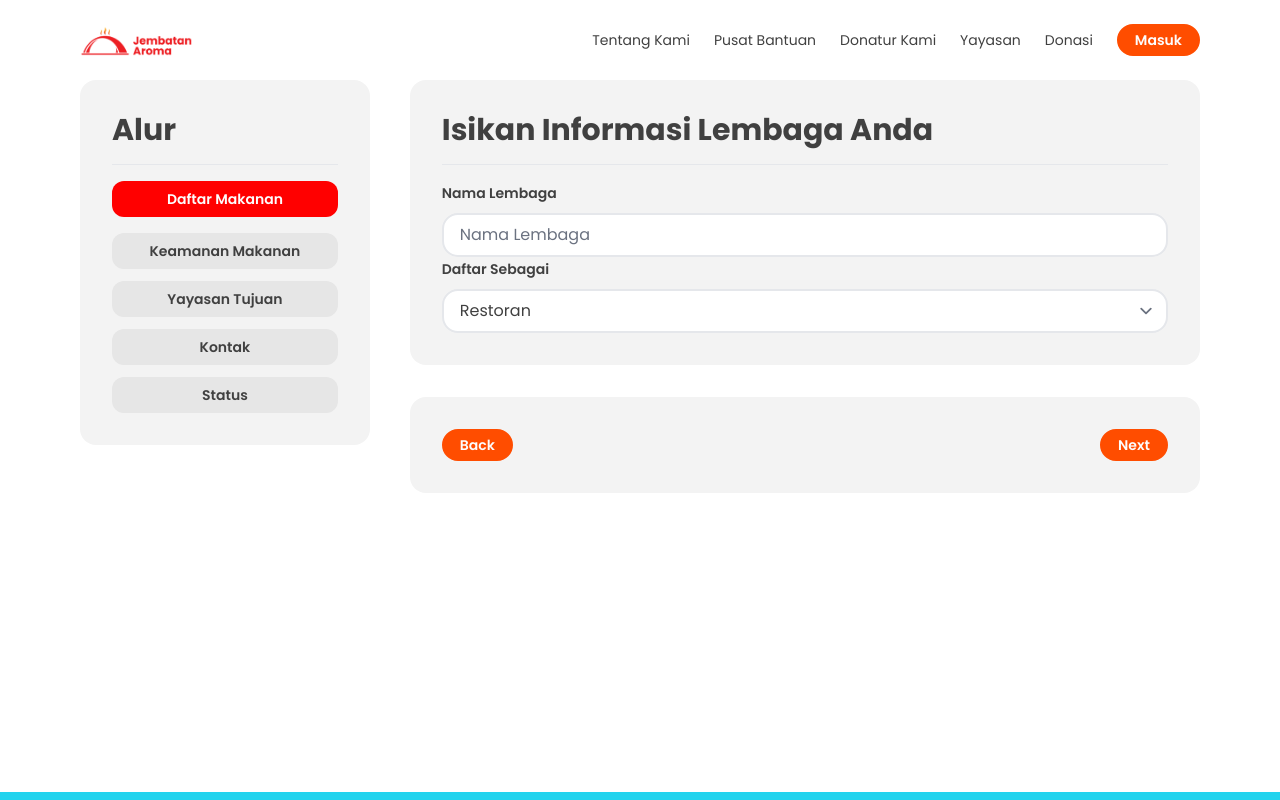
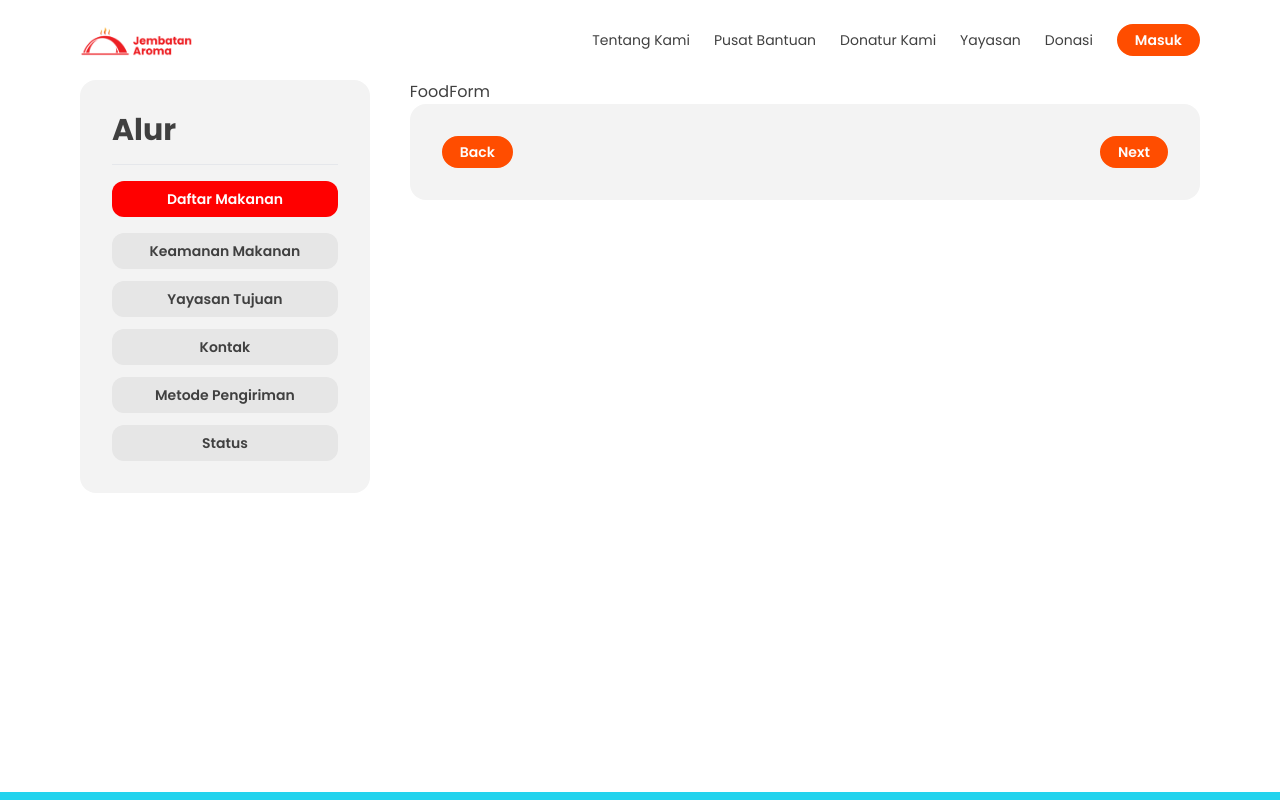
Before and after one commit to javierreansyah/Jembatan-Aroma, a React (Vite) app: page /donasi in a window 1280 px wide. Built offline with nearby package versions, Linux system fonts and the light colour scheme.

Commit message:
[Javier] added donation paging

```diff
--- a/src/components/Donation.jsx
+++ b/src/components/Donation.jsx
@@ -1,12 +1,22 @@
 import { useState } from "react";
 import React from "react";
-import { Input, Select } from "./index";
+import {
+  Input,
+  Select,
+  ChoosePhilantrophy,
+  DeliveryForm,
+  DeliveryStatus,
+  FoodForm,
+  FoodList,
+  PhilantropyContact,
+  SafetyForm,
+} from "./index";
 
 const Donation = () => {
   const [currentPage, setCurrentPage] = useState(1);
 
   const goToNextPage = () => {
-    setCurrentPage((prevPage) => Math.min(prevPage + 1, 5));
+    setCurrentPage((prevPage) => Math.min(prevPage + 1, 6));
   };
 
   const goToPreviousPage = () => {
@@ -18,7 +28,8 @@ const Donation = () => {
     { label: "Keamanan Makanan", selected: currentPage === 2 },
     { label: "Yayasan Tujuan", selected: currentPage === 3 },
     { label: "Kontak", selected: currentPage === 4 },
-    { label: "Status", selected: currentPage === 5 },
+    { label: "Metode Pengiriman", selected: currentPage === 5 },
+    { label: "Status", selected: currentPage === 6 },
   ];
 
   const orgSelectOption = [
@@ -50,25 +61,13 @@ const Donation = () => {
         </div>
 
         <div className="w-full">
-          <div className="mb-8 h-fit w-full rounded-2xl bg-wb-lightgray p-8">
-            <h1 className="text-3xl font-bold text-wb-gray">
-              Isikan Informasi Lembaga Anda
-            </h1>
-            <hr className="my-4 w-full border-t border-gray-200" />
-            <form>
-              <Input
-                id="org-name"
-                type="text"
-                placeholder="Nama Lembaga"
-                label="Nama Lembaga"
-              />
-              <Select
-                id="jenis-lembaga"
-                label="Daftar Sebagai"
-                options={orgSelectOption}
-              />
-            </form>
-          </div>
+          <FoodForm display={currentPage === 1 ? true : false} />
+          <SafetyForm display={currentPage === 2 ? true : false} />
+          <ChoosePhilantrophy display={currentPage === 3 ? true : false} />
+          <PhilantropyContact display={currentPage === 4 ? true : false} />
+          <DeliveryForm display={currentPage === 5 ? true : false} />
+          <DeliveryStatus display={currentPage === 6 ? true : false} />
+
           <div className="flex h-fit w-full justify-between rounded-2xl bg-wb-lightgray p-8">
             <button
               className="mr-3 rounded-full border-2 border-wb-redorange bg-wb-redorange px-4 py-1 text-sm font-semibold text-wb-white lg:mr-0"
--- a/src/components/SignUp.jsx
+++ b/src/components/SignUp.jsx
@@ -33,7 +33,7 @@ const SignUp = () => {
             Alur
           </h1>
           <hr className="my-4 hidden w-full border-t border-gray-200 xl:block" />
-          <div>
+          <div className="w-full space-y-2 md:flex md:gap-3 md:space-y-0 xl:block xl:space-y-3">
             {flowBox.map((flow, index) => (
               <div
                 key={index}
@@ -41,7 +41,7 @@ const SignUp = () => {
                   flow.selected
                     ? "bg-wb-red text-wb-white"
                     : "bg-wb-lightgray2 text-wb-gray"
-                } flex-1 rounded-xl px-2 py-2 text-center text-xs font-semibold lg:text-sm xl:mb-4`}
+                }  flex-1 rounded-xl px-2 py-2 text-center text-xs font-semibold lg:text-sm xl:mb-4`}
               >
                 {flow.label}
               </div>
--- a/src/components/donation-page/ChoosePhilantrophy.jsx
+++ b/src/components/donation-page/ChoosePhilantrophy.jsx
@@ -1,7 +1,9 @@
 import React from "react";
 
-const ChoosePhilantrophy = () => {
-  return <div>ChoosePhilantrophy</div>;
+const ChoosePhilantrophy = ({ display }) => {
+  return (
+    <div className={`${display ? "block" : "hidden"}`}>ChoosePhilantrophy</div>
+  );
 };
 
 export default ChoosePhilantrophy;
--- a/src/components/donation-page/DeliveryForm.jsx
+++ b/src/components/donation-page/DeliveryForm.jsx
@@ -1,7 +1,7 @@
 import React from "react";
 
-const DeliveryForm = () => {
-  return <div>DeliveryForm</div>;
+const DeliveryForm = ({ display }) => {
+  return <div className={`${display ? "block" : "hidden"}`}>DeliveryForm</div>;
 };
 
 export default DeliveryForm;
--- a/src/components/donation-page/DeliveryStatus.jsx
+++ b/src/components/donation-page/DeliveryStatus.jsx
@@ -1,7 +1,9 @@
 import React from "react";
 
-const DeliveryStatus = () => {
-  return <div>DeliveryStatus</div>;
+const DeliveryStatus = ({ display }) => {
+  return (
+    <div className={`${display ? "block" : "hidden"}`}>DeliveryStatus</div>
+  );
 };
 
 export default DeliveryStatus;
--- a/src/components/donation-page/FoodForm.jsx
+++ b/src/components/donation-page/FoodForm.jsx
@@ -1,7 +1,7 @@
 import React from "react";
 
-const FoodForm = () => {
-  return <div>FoodForm</div>;
+const FoodForm = ({ display }) => {
+  return <div className={`${display ? "block" : "hidden"}`}>FoodForm</div>;
 };
 
 export default FoodForm;
--- a/src/components/donation-page/FoodList.jsx
+++ b/src/components/donation-page/FoodList.jsx
@@ -1,7 +1,7 @@
 import React from "react";
 
-const FoodList = () => {
-  return <div>FoodList</div>;
+const FoodList = ({ display }) => {
+  return <div className={`${display ? "block" : "hidden"}`}>FoodList</div>;
 };
 
 export default FoodList;
--- a/src/components/donation-page/PhilantropyContact.jsx
+++ b/src/components/donation-page/PhilantropyContact.jsx
@@ -1,7 +1,9 @@
 import React from "react";
 
-const PhilantropyContact = () => {
-  return <div>PhilantropyContact</div>;
+const PhilantropyContact = ({ display }) => {
+  return (
+    <div className={`${display ? "block" : "hidden"}`}>PhilantropyContact</div>
+  );
 };
 
 export default PhilantropyContact;
--- a/src/components/donation-page/SafetyForm.jsx
+++ b/src/components/donation-page/SafetyForm.jsx
@@ -1,7 +1,7 @@
 import React from "react";
 
-const SafetyForm = () => {
-  return <div>SafetyForm</div>;
+const SafetyForm = ({ display }) => {
+  return <div className={`${display ? "block" : "hidden"}`}>SafetyForm</div>;
 };
 
 export default SafetyForm;
```
